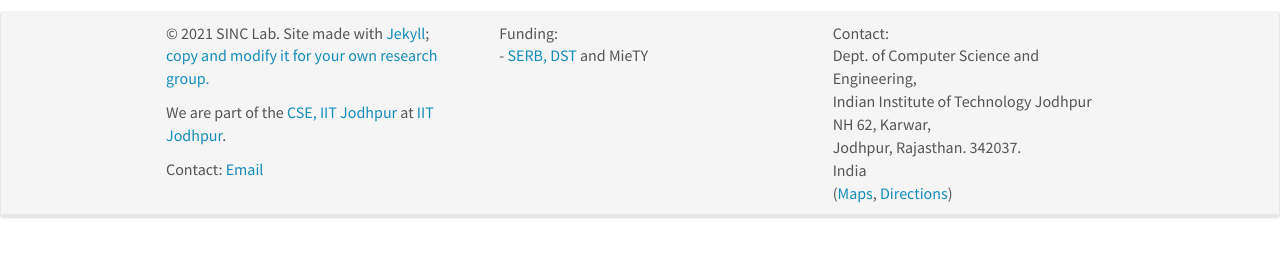
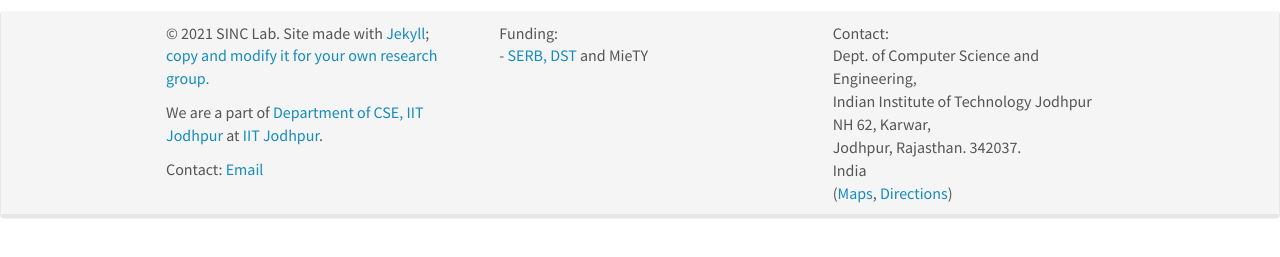
Before and after one commit to sinclab-iitj/sinclab-iitj.github.io, a Jekyll site: the page built from _pages/mini_lecture_series.md, in a window 1280 px wide. Shown: the part 239-496 px from the top of the page. Built offline with Jekyll 4.4.1, drawn with Linux system fonts in a browser that asks for light colours; nearby versions of some CDN libraries.

Commit message:
Update footer.html

```diff
--- a/_includes/footer.html
+++ b/_includes/footer.html
@@ -5,8 +5,8 @@
 		<div class="col-sm-4">
 
 		  <p>&copy 2021 SINC Lab. Site made with <a href="https://jekyllrb.com">Jekyll</a>;  <a href="{{ site.url }}{{ site.baseurl }}/aboutwebsite.html">copy and  modify it for your own research group.</a></p>
-              <p>We are part of the <a href="https://www.cse.iitj.ac.in/">CSE, IIT Jodhpur</a> at <a href="https://www.iitj.ac.in">IIT Jodhpur</a>.</p>
-			<p>Contact: <a href="mailto:office_cse@iitj.ac.in">Email</a></p>
+              <p>We are a part of <a href="https://www.cse.iitj.ac.in/">Department of CSE, IIT Jodhpur</a> at <a href="https://www.iitj.ac.in">IIT Jodhpur</a>.</p>
+			<p>Contact: <a href="mailto:sinclab@cse.iitj.ac.in">Email</a></p>
 
 
 		   <p>  </p><p>
```
